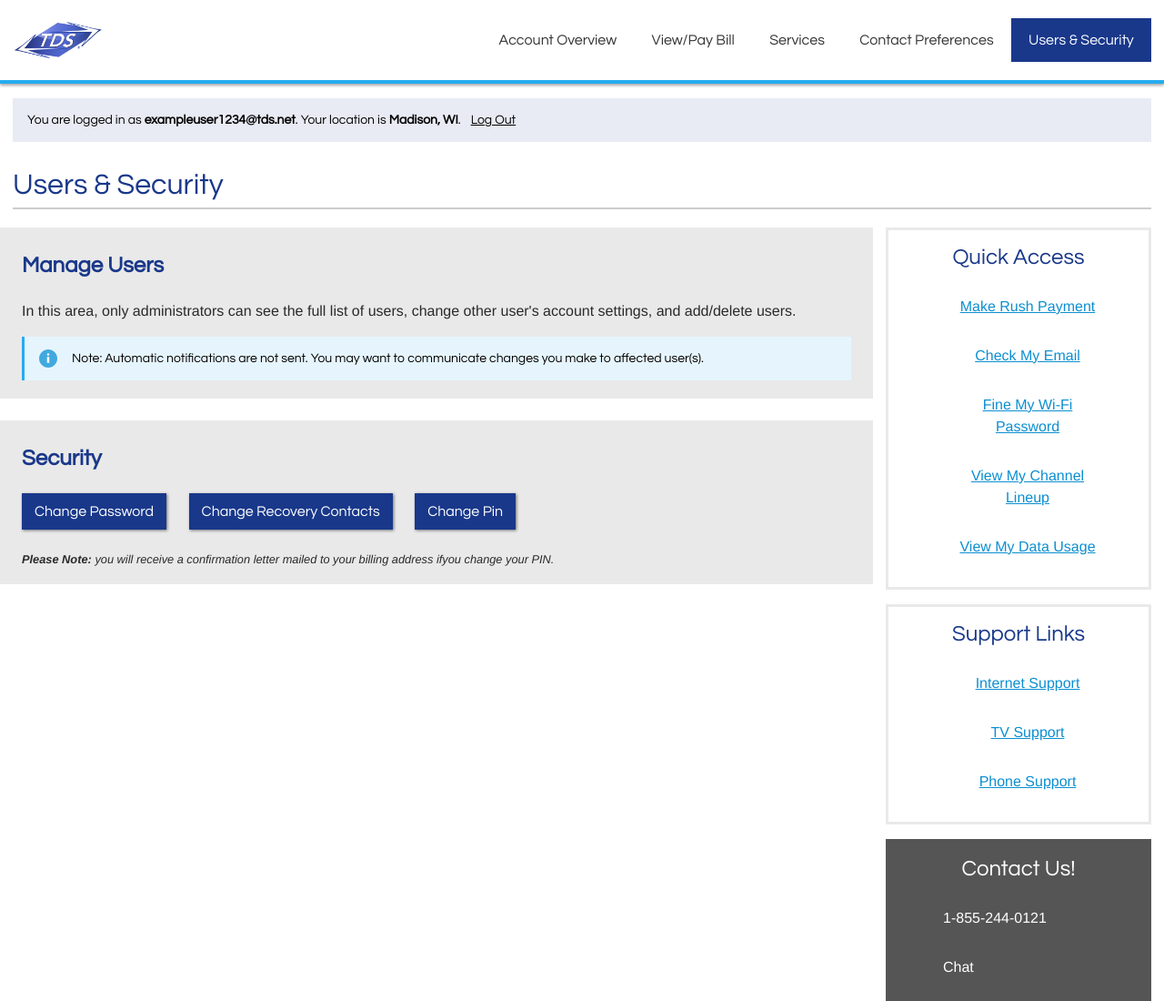
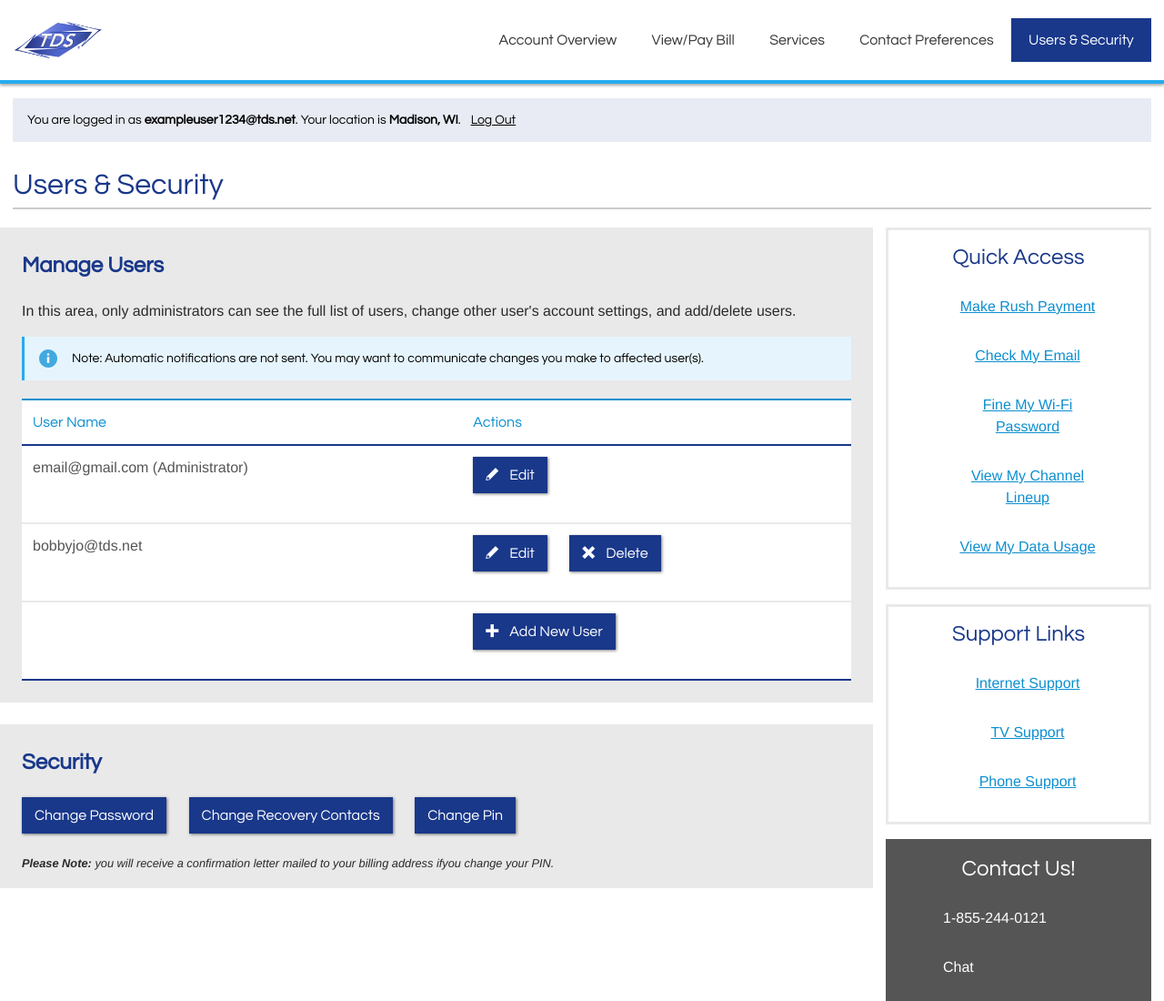
Before and after one commit to este-tea/cssportal, a plain HTML site: page html/users-security.html in a window 1280 px wide. Shown: the top 1100 px of the page at 91% size. Drawn offline with Linux system fonts and the light colour scheme; a small style sheet from the web is missing; a web font is replaced by a local one.

Commit message:
users table added
moving on to modals

```diff
--- a/html/users-security.html
+++ b/html/users-security.html
@@ -66,6 +66,53 @@
                     <div class="alert alert-info" role="alert">
                       <p>Note: Automatic notifications are not sent. You may want to communicate changes you make to affected user(s).</p>
                     </div>
+
+                    <table class="table tds-responsive-table bg-white" role="grid">
+                      <thead>
+                        <tr role="row">
+                          <th>User Name</th>
+                          <th>Actions</th>
+                        </tr>
+                      </thead>
+
+                      <tbody>
+                        <tr>
+                          <td data-label="User">
+                            <div class="user">email@gmail.com (Administrator)</div>
+                          </td>
+
+                          <td data-label="Actions">
+                            <div class="actions">
+                              <button class="btn btn-primary tds-icon icon-pencil-left" data-toggle="modal" data-target="#">Edit</button>
+                            </div>
+                          </td>
+                        </tr>
+
+                        <tr>
+                          <td data-label="User">
+                            <div class="user">bobbyjo@tds.net</div>
+                          </td>
+
+                          <td data-label="Actions">
+                            <div class="actions">
+                              <button class="btn btn-primary tds-icon icon-pencil-left" data-toggle="modal" data-target="#">Edit</button>
+                              <button class="btn btn-primary tds-icon icon-x-left" data-toggle="modal" data-target="#">Delete</button>
+                            </div>
+                          </td>
+                        </tr>
+
+                        <tr>
+                          <td data-label="User"></td>
+
+                          <td data-label="Actions">
+                            <div class="actions">
+                              <button class="btn btn-primary tds-icon icon-plus-left" data-toggle="modal" data-target="#">Add New User</button>
+                            </div>
+                          </td>
+                        </tr>
+                      </tbody>
+
+                    </table>
                 </div>
               </div>
               <!-- END manage users plugin -->
```
